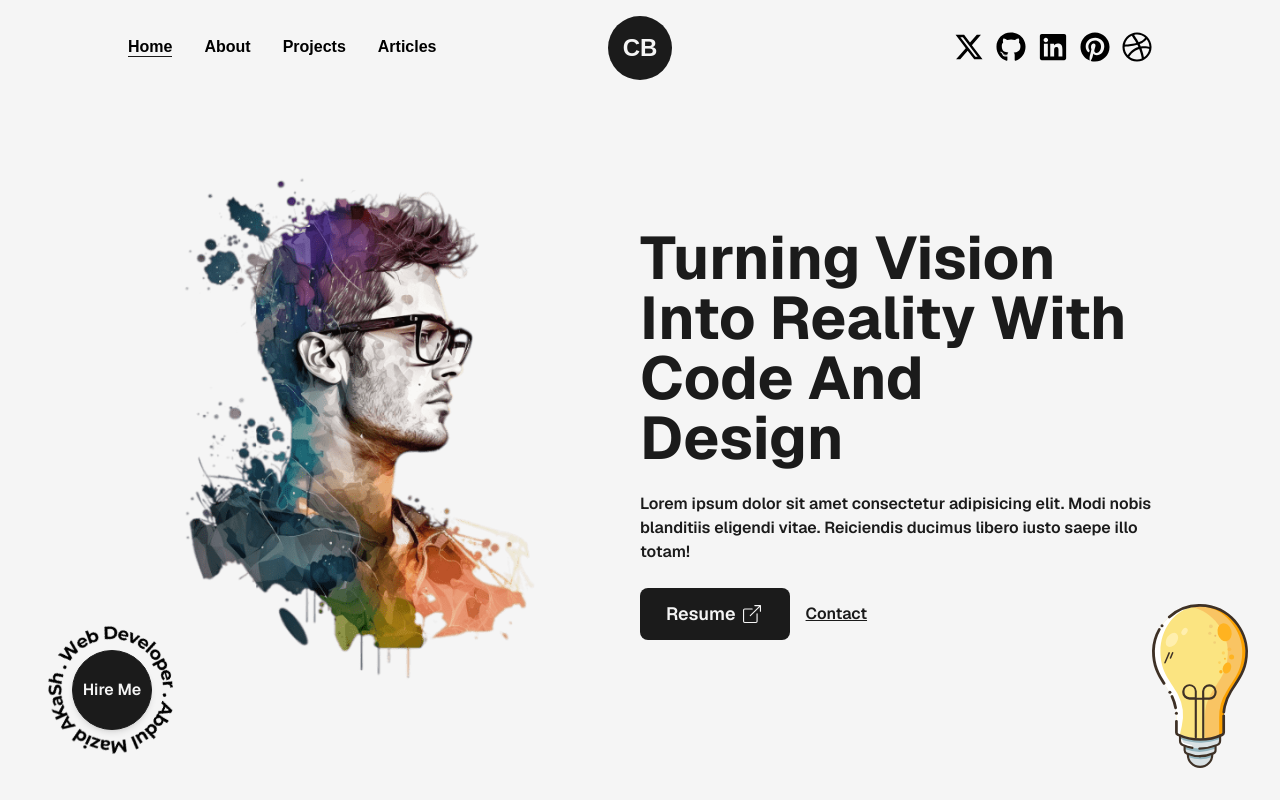
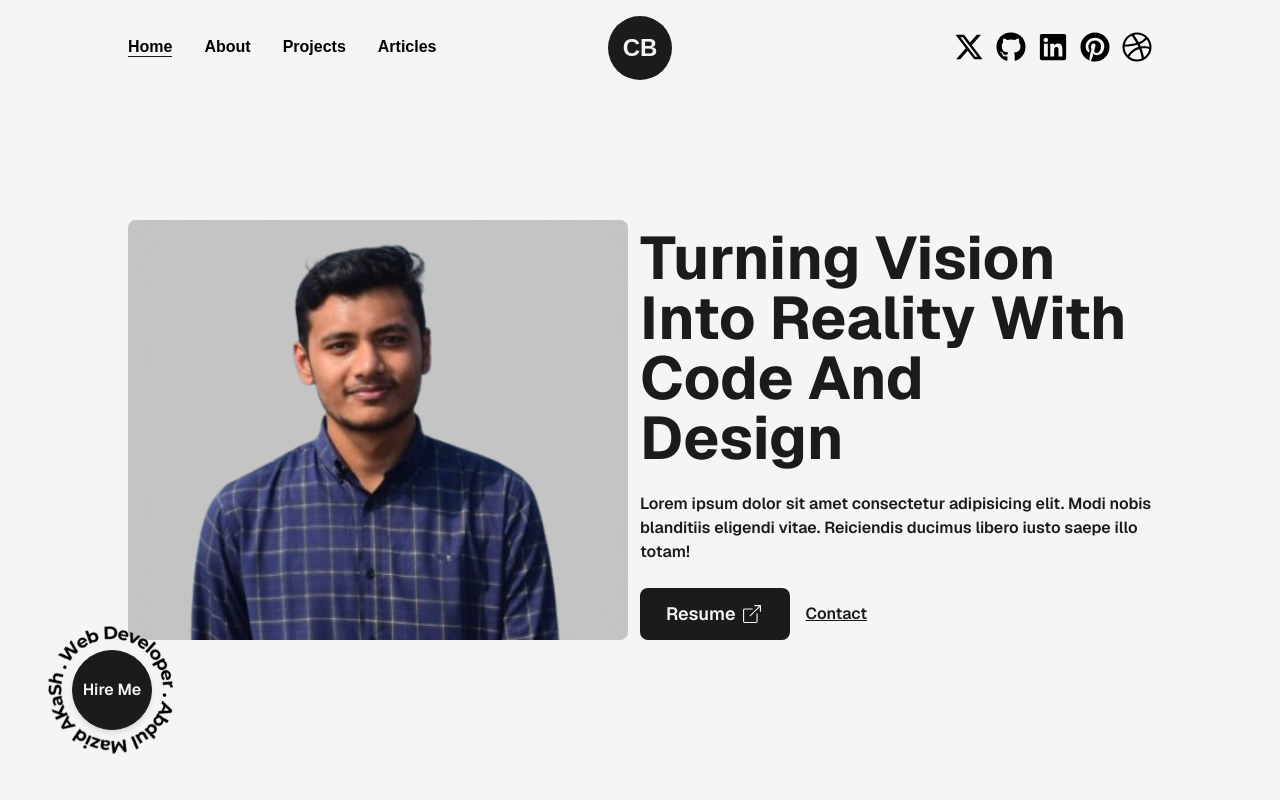
Before and after one commit to abdulmazidakash/f-next-js-portfolio-2025, a Next.js app: page / in a window 1280 px wide. Shown: the top 800 px of the page. Built offline with nearby package versions, Linux system fonts and the light colour scheme.

Commit message:
profile image change

```diff
--- a/src/components/Hero.jsx
+++ b/src/components/Hero.jsx
@@ -1,6 +1,6 @@
 import Image from 'next/image'
 import React from 'react'
-import profilePicture from '../../public/images/profile/developer-pic-1.png'
+import profilePicture from '../../public/images/profile/abdul-mazid-akash-facebook-proflie-removebg-preview.png'
 import AnimatedText from './AnimatedText'
 import Link from 'next/link'
 import { BsBoxArrowUpRight } from "react-icons/bs";
@@ -14,7 +14,7 @@ export default function Hero() {
 		<div className='flex items-center justify-between w-full'>
 			{/* hero image box  */}
 			<div className='w-1/2'>
-				<Image src={profilePicture} alt='abdul-mazid-akash' className='w-full h-full' />
+				<Image src={profilePicture} height={400} width={500} alt='abdul-mazid-akash' className='object-cover h-[420px] bg-black/20 backdrop-blur-3xl rounded-lg overflow-hidden' />
 			</div>
 			{/* text box right side  */}
 			<div className='w-1/2 flex flex-col self-center'>
@@ -36,9 +36,9 @@ export default function Hero() {
 
 			{/* lightBulb image  */}
 
-			<div className='absolute right-8 bottom-8 inline-block w-24'>
+			{/* <div className='absolute right-8 bottom-8 inline-block w-24'>
 				<Image src={lightBulb} alt='bulb' className='w-full h-auto'/>
-			</div>
+			</div> */}
 
 		</div>
 	</div>
--- a/src/components/about/AboutPage.jsx
+++ b/src/components/about/AboutPage.jsx
@@ -2,7 +2,7 @@
 import AnimatedText from '@/components/AnimatedText';
 import Image from 'next/image';
 import React, { useEffect, useRef } from 'react'
-import profilePic from '../../../public/images/profile/developer-pic-2.jpg'
+import profilePic from '../../../public/images/profile/abdul-mazid-akash-profile.jpg'
 import { useInView, useMotionValue, useSpring } from 'framer-motion';
 
 
```
Also changed, not shown: public/images/profile/abdul-mazid-akash-facebook-proflie-removebg-preview.png (added), public/images/profile/abdul-mazid-akash-profile.jpg (added).
